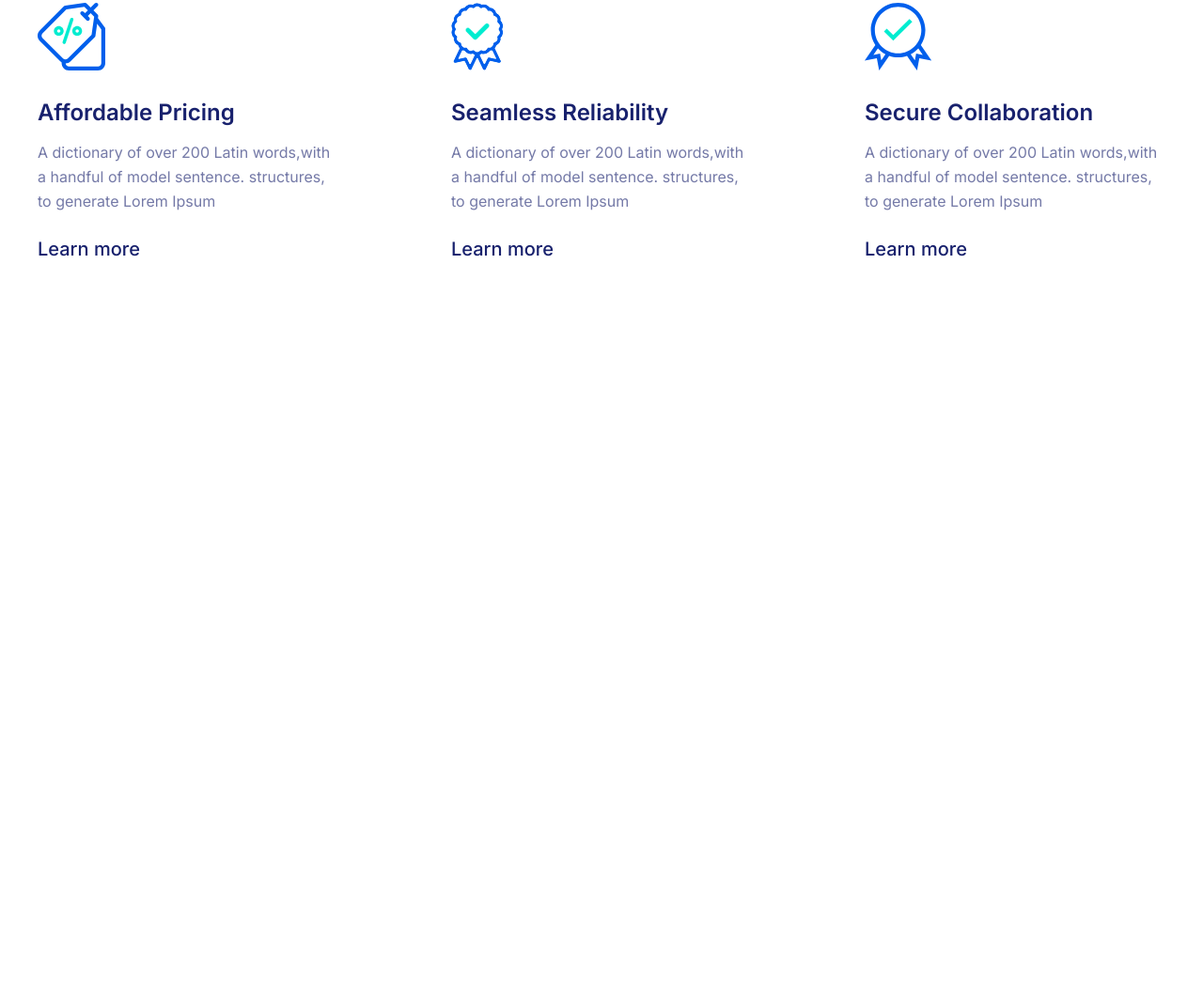
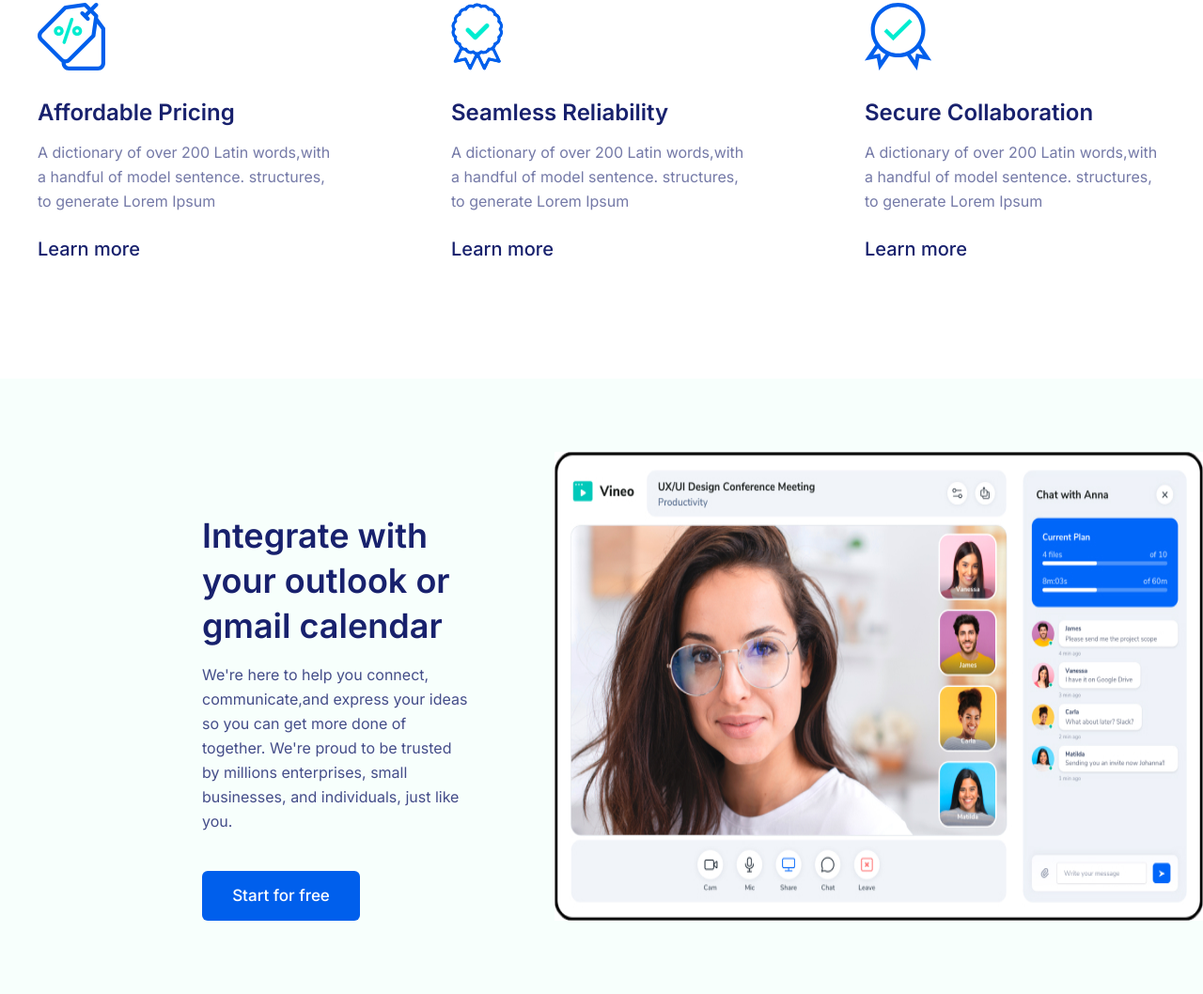
Before and after one commit to Ayyubxon/video-conference-site, a plain HTML site: page index.html in a window 1280 px wide. Shown: the part 1346-2404 px from the top of the page at 94% size. Before the commit the page ends 1749 px from the top, so only its background shows below. Drawn offline with Linux system fonts and the light colour scheme.

Commit message:
create: interface section

```diff
--- a/index.html
+++ b/index.html
@@ -183,5 +183,25 @@
     </div>
   </section>
   <!-- /.features -->
+  <section class="interface">
+    <div class="interface__container">
+      <div class="interface__text">
+        <h2 class="interface__title">
+          Integrate with your outlook
+          or gmail calendar
+        </h2>
+        <p class="interface__description">
+          We're here to help you connect, communicate,and express your ideas so you can get more done of together. We're proud
+          to
+          be trusted by millions enterprises, small businesses, and individuals, just like you.
+        </p>
+        <button class="button interface__button">
+          Start for free
+        </button>
+      </div>
+      <img src="/img/video_call_interface_4x 1 2.jpg" alt="" class="inteface__image">
+    </div>
+  </section>
+  <!-- /.interface -->
 </body>
 </html>
--- /dev/null
+++ b/sass/blocks/_interface.sass
@@ -0,0 +1,40 @@
+.interface
+  background-color: #f7fffc
+  &__container
+    max-width: 1270px
+    margin-right: auto
+    margin-left: 215px
+    padding: 78px 0px
+    display: flex
+    justify-content: space-between
+  &__title
+    padding-top: 65px
+    margin-bottom: 15px
+    font-style: normal
+    font-weight: 600
+    font-size: 36px
+    line-height: 48px
+    color: $text-color
+  &__text
+    display: flex
+    flex-direction: column
+    margin-right: 90px
+  &__description
+    margin-bottom: 40px
+    font-style: normal
+    font-weight: normal
+    font-size: 16px
+    line-height: 26px
+    color: $text-color
+    opacity: 0.8
+  &__button
+    width: 168px
+    padding: 16px 28px
+    text-align: center
+    background: #005FEC
+    border-radius: 6px
+    font-style: normal
+    font-weight: 500
+    font-size: 17px
+    line-height: 21px
+    color: $light
--- a/sass/style.sass
+++ b/sass/style.sass
@@ -8,5 +8,7 @@
 @import 'blocks/_hero'
 // Connect Collaborate Styles
 @import 'blocks/_collaborate'
-// Connect Collaborate Styles
+// Connect Features Styles
 @import 'blocks/_features'
+// Connect Interface Styles
+@import 'blocks/_interface'
```
Also changed, not shown: css/style.css, img/video_call_interface_4x 1 2.jpg (added).
